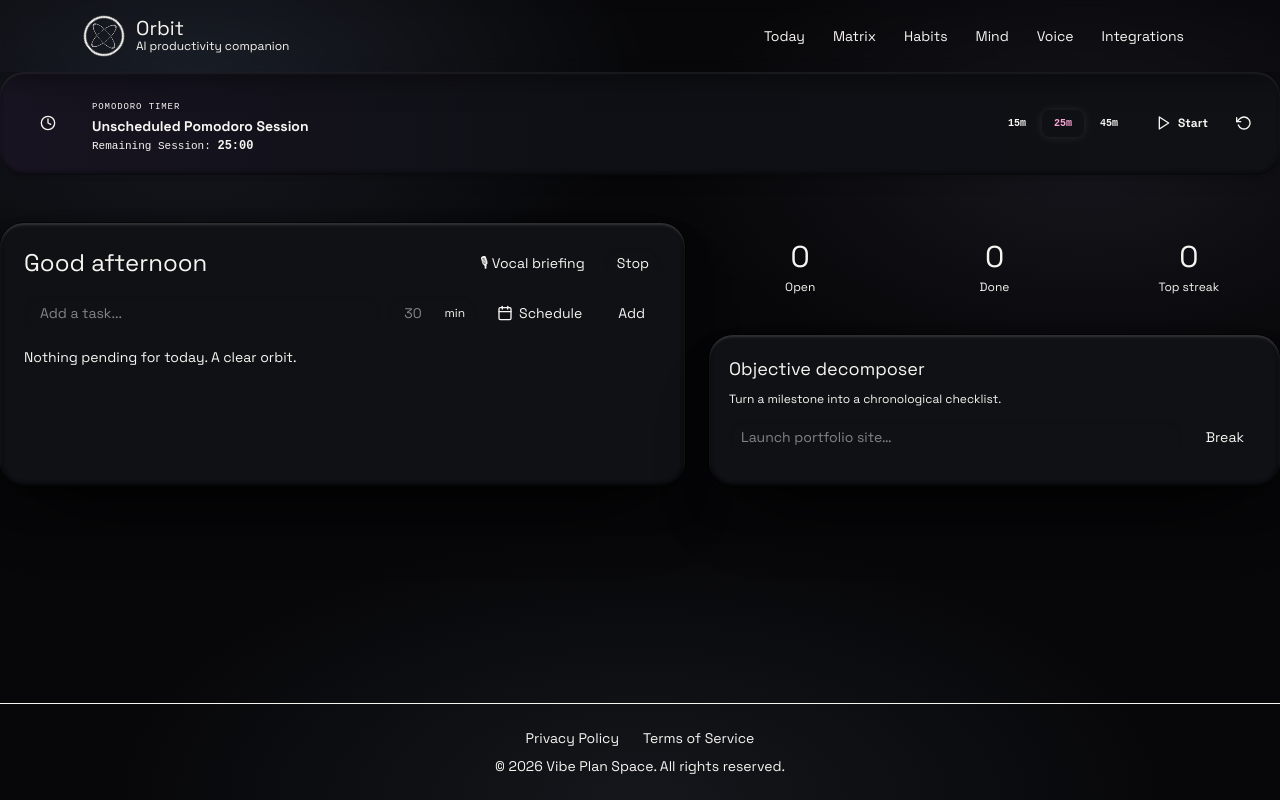
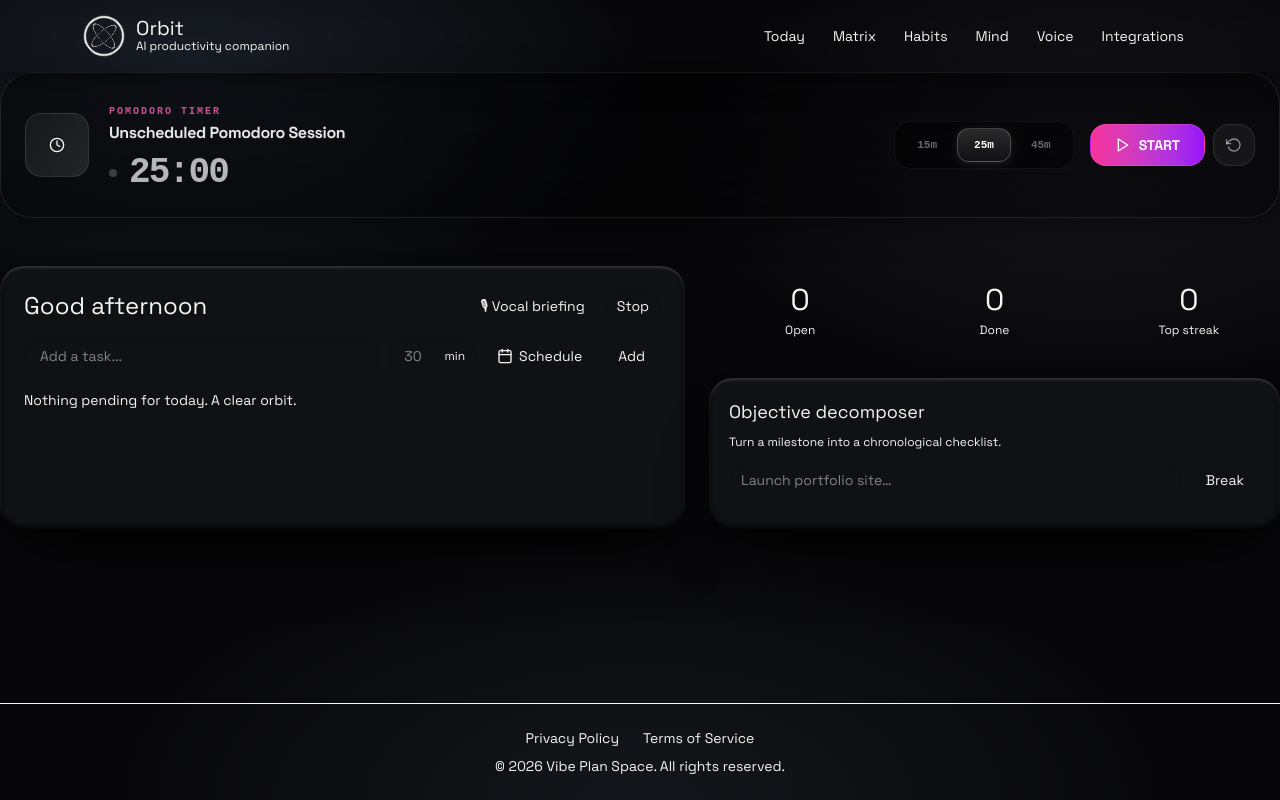
Before and after one commit to AvneetSingh11/vibe-plan-space, a React (Vite) app: page / in a window 1280 px wide. Built offline with nearby package versions, Linux system fonts and the light colour scheme.

Commit message:
Enhance Pomodoro Timer UI with premium glassmorphism and animations

```diff
--- a/src/App.tsx
+++ b/src/App.tsx
@@ -1084,35 +1084,38 @@ export default function App() {
           {/* Orbit uses the global header instead */}
 
           {/* POMODORO TIMER BAR WIDGET (Always prominent if active or simple widget at top of tabs) */}
-          <div className="card-3d bg-card -none p-5 rounded-3xl -none bg-gradient-to-r from-purple-500/5 via-slate-950/10 to-transparent flex flex-col md:flex-row items-center justify-between gap-4 shadow-lg">
-            <div className="flex items-center gap-4">
-              <div className="relative">
-                <div className={`w-14 h-14 rounded-full border-2 ${focusTimerActive ? "border-none" : "border-none"} flex items-center justify-center transition-all`}>
-                  <Timer className={`w-6 h-6 ${focusTimerActive ? "text-primary-foreground font-medium animate-pulse" : "text-muted-foreground"}`} />
+          <div className="bg-black/40 backdrop-blur-2xl border border-white/10 p-6 rounded-[2rem] shadow-[0_8px_32px_rgba(0,0,0,0.4)] flex flex-col md:flex-row items-center justify-between gap-6 transition-all duration-500 hover:border-white/20 relative overflow-hidden">
+            {/* Subtle background glow when active */}
+            {focusTimerActive && (
+              <div className="absolute inset-0 bg-gradient-to-r from-pink-500/10 via-purple-500/5 to-transparent animate-pulse pointer-events-none" />
+            )}
+
+            <div className="flex items-center gap-5 z-10">
+              <div className="relative group">
+                <div className={`w-16 h-16 rounded-2xl bg-gradient-to-br ${focusTimerActive ? 'from-pink-500/20 to-purple-600/20 border-pink-500/50 shadow-[0_0_20px_rgba(236,72,153,0.3)]' : 'from-white/5 to-white/10 border-white/10'} border flex items-center justify-center transition-all duration-500 group-hover:scale-105`}>
+                  <Timer className={`w-8 h-8 transition-colors duration-500 ${focusTimerActive ? "text-pink-400 font-medium animate-pulse" : "text-white/60"}`} />
                 </div>
-                {focusTimerActive && (
-                  <span className="absolute inset-0 rounded-full border-2 border-pink-500 animate-ping opacity-60" />
-                )}
               </div>
-              <div className="space-y-0.5 text-center md:text-left">
-                <span className="text-[9px] uppercase font-mono font-extrabold tracking-widest text-primary-foreground font-medium">
+
+              <div className="space-y-1 text-center md:text-left">
+                <span className="text-[10px] uppercase font-mono font-black tracking-[0.2em] text-pink-400/80">
                   {activeFocusTask ? "Active Sprint Target" : "POMODORO TIMER"}
                 </span>
-                <h3 className="text-sm font-bold text-foreground">
+                <h3 className="text-base font-bold text-white/90 tracking-tight">
                   {activeFocusTask ? activeFocusTask.title : "Unscheduled Pomodoro Session"}
                 </h3>
-                <p className="text-[11px] font-mono text-muted-foreground">
-                  Remaining Session:{" "}
-                  <span className="text-foreground font-bold font-mono text-xs">
+                <div className="flex items-center justify-center md:justify-start gap-3 pt-1">
+                  <div className={`w-2 h-2 rounded-full ${focusTimerActive ? 'bg-pink-400 animate-ping' : 'bg-white/20'}`} />
+                  <span className={`text-4xl font-black font-mono tracking-tighter drop-shadow-md transition-colors duration-500 ${focusTimerActive ? 'text-white' : 'text-white/70'}`}>
                     {Math.floor(focusTimeLeft / 60)}:{(focusTimeLeft % 60).toString().padStart(2, "0")}
                   </span>
-                </p>
+                </div>
               </div>
             </div>
 
             {/* Quick Timer presets and actions */}
-            <div className="flex flex-wrap items-center justify-center gap-2">
-              <div className="bg-surface-elevated/50 p-1 rounded-xl border border-none flex gap-1 text-[10px] font-bold font-mono">
+            <div className="flex flex-col sm:flex-row items-center justify-center gap-4 z-10">
+              <div className="bg-black/50 p-1.5 rounded-2xl border border-white/5 flex gap-1 text-[11px] font-bold font-mono shadow-inner">
                 {([15, 25, 45] as const).map((mins) => (
                   <button
                     key={mins}
@@ -1122,10 +1125,10 @@ export default function App() {
                       setFocusTimerActive(false);
                       triggerAlertBeep();
                     }}
-                    className={`px-3 py-1.5 rounded-lg cursor-pointer transition-all ${
+                    className={`px-4 py-2 rounded-xl cursor-pointer transition-all duration-300 ${
                       focusSelectedPreset === mins
-                        ? "bg-primary shadow-[0_0_10px_rgba(255,255,255,0.1)] border border-none text-pink-300"
-                        : "text-muted-foreground hover:text-muted-foreground"
+                        ? "bg-gradient-to-b from-white/15 to-white/5 shadow-[0_2px_10px_rgba(255,255,255,0.1)] border border-white/20 text-white"
+                        : "text-white/40 hover:text-white/80 hover:bg-white/5"
                     }`}
                   >
                     {mins}m
@@ -1133,18 +1136,20 @@ export default function App() {
                 ))}
               </div>
 
-              <div className="flex gap-1.5">
+              <div className="flex gap-2">
                 <button
                   onClick={() => {
                     setFocusTimerActive(!focusTimerActive);
                     triggerAlertBeep();
                   }}
-                  className={`px-3.5 py-1.5 rounded-xl text-xs font-bold flex items-center gap-1.5 cursor-pointer ${
-                    focusTimerActive ? "bg-surface-elevated/50 text-muted-foreground hover:bg-surface-elevated/50" : "orbit-button-primary"
+                  className={`px-6 py-2.5 rounded-2xl text-sm font-bold flex items-center gap-2 cursor-pointer transition-all duration-300 shadow-lg ${
+                    focusTimerActive
+                      ? "bg-white/10 text-white/80 hover:bg-white/20 border border-white/10 hover:shadow-[0_0_15px_rgba(255,255,255,0.1)]"
+                      : "bg-gradient-to-r from-pink-500 to-purple-600 text-white hover:shadow-[0_0_20px_rgba(236,72,153,0.4)] border border-pink-400/30 hover:scale-105"
                   }`}
                 >
-                  {focusTimerActive ? <Pause className="w-3.5 h-3.5" /> : <Play className="w-3.5 h-3.5" />}
-                  {focusTimerActive ? "Pause" : "Start"}
+                  {focusTimerActive ? <Pause className="w-4 h-4" /> : <Play className="w-4 h-4 fill-white" />}
+                  {focusTimerActive ? "PAUSE" : "START"}
                 </button>
                 <button
                   onClick={() => {
@@ -1152,10 +1157,10 @@ export default function App() {
                     setFocusTimeLeft(focusSelectedPreset * 60);
                     triggerAlertBeep();
                   }}
-                  className="p-2 rounded-xl bg-surface-elevated/50 border border-none text-muted-foreground hover:text-foreground transition-all cursor-pointer"
+                  className="p-3 rounded-2xl bg-white/5 border border-white/10 text-white/50 hover:text-white hover:bg-white/10 transition-all cursor-pointer hover:rotate-180 duration-500"
                   title="Reset Timer"
                 >
-                  <RotateCcw className="w-3.5 h-3.5" />
+                  <RotateCcw className="w-4 h-4" />
                 </button>
               </div>
             </div>
```
